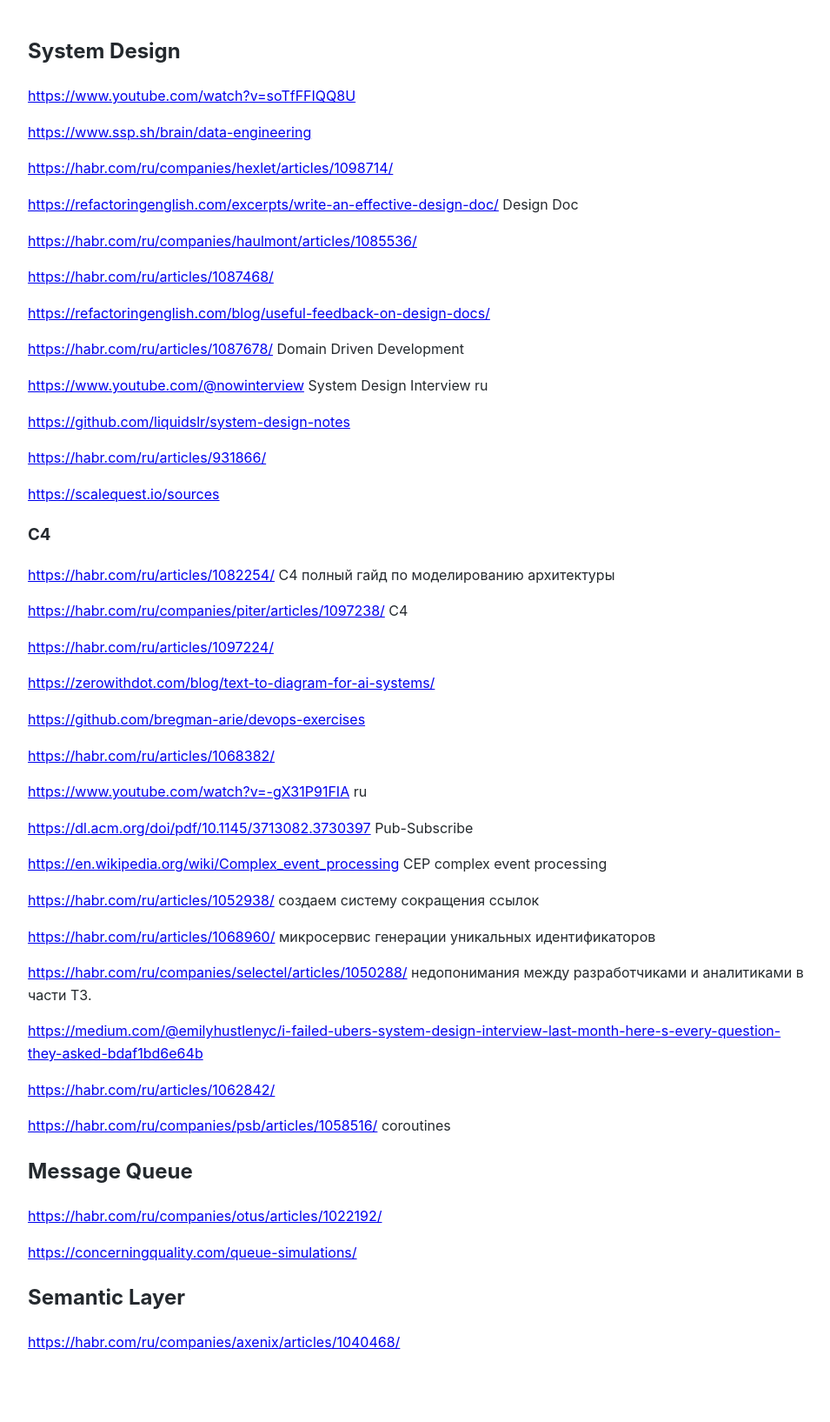
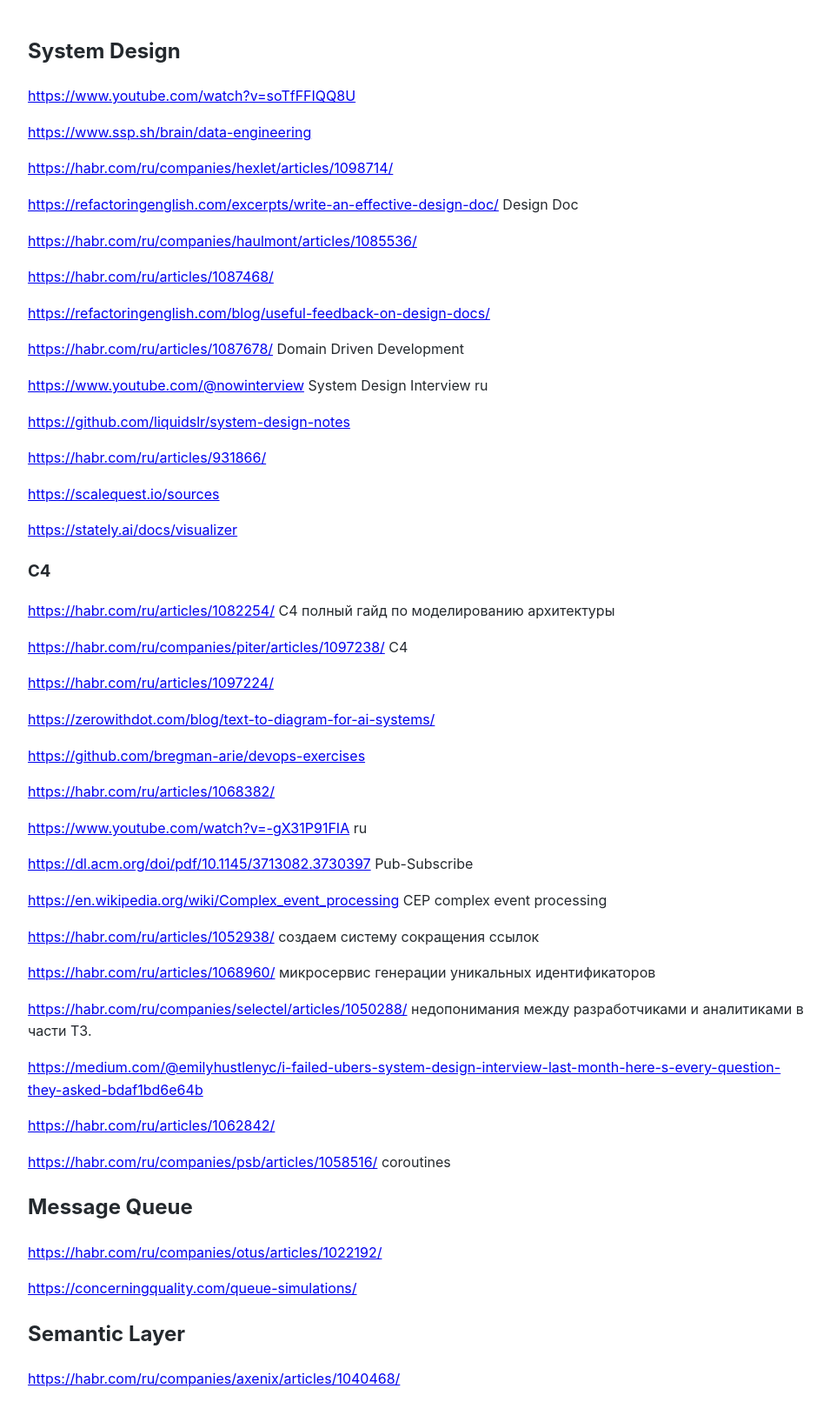
Before and after one commit to Michael-Lubinsky/michael-lubinsky.github.com, a Jekyll site: the page built from system_design/system_design.md, in a window 1280 px wide. Shown: the whole page at 87% size, without its empty margins (158-1113 px from the left). Built offline with Jekyll 4.4.1, drawn with Linux system fonts in a browser that asks for light colours; our own code applies the rules of GitHub Pages for plain Markdown files; before the commit the page ends 1593 px from its top, so only the background shows below that.

Commit message:
Update system_design.md

```diff
--- a/system_design/system_design.md
+++ b/system_design/system_design.md
@@ -23,6 +23,8 @@
 <https://habr.com/ru/articles/931866/>
 
 <https://scalequest.io/sources>
+
+<https://stately.ai/docs/visualizer>
 
 ### C4
 <https://habr.com/ru/articles/1082254/> C4 полный гайд по моделированию архитектуры
```
